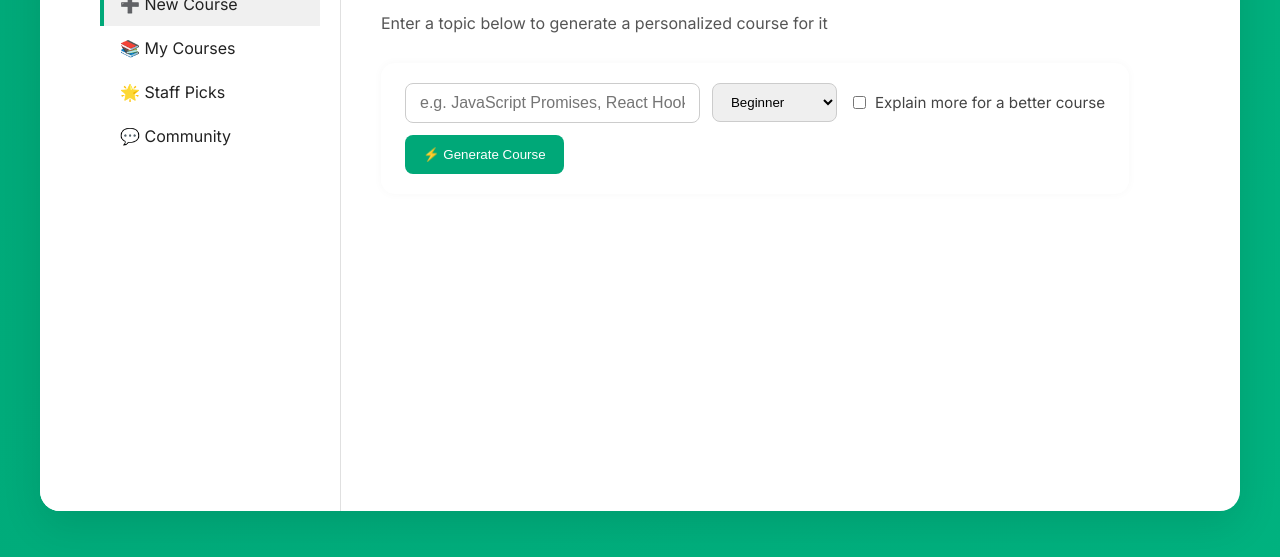
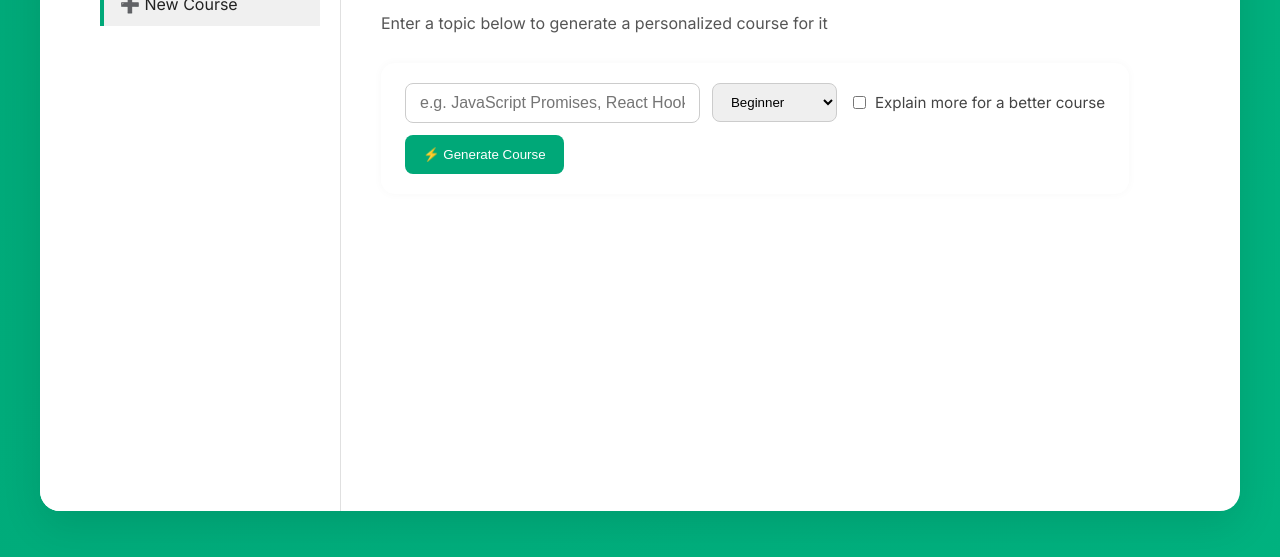
Before and after one commit to Ashwath2348/LearnX, a plain HTML site: page AITutor.html in a window 1280 px wide. Shown: the part 249-806 px from the top of the page. Drawn offline with Linux system fonts and the light colour scheme.

Commit message:
Update AITutor.html

```diff
--- a/AITutor.html
+++ b/AITutor.html
@@ -150,9 +150,6 @@
         <h1>AI Tutor</h1>
         <ul class="menu">
           <li class="active">➕ New Course</li>
-          <li>📚 My Courses</li>
-          <li>🌟 Staff Picks</li>
-          <li>💬 Community</li>
         </ul>
       </div>
     </aside>
```
